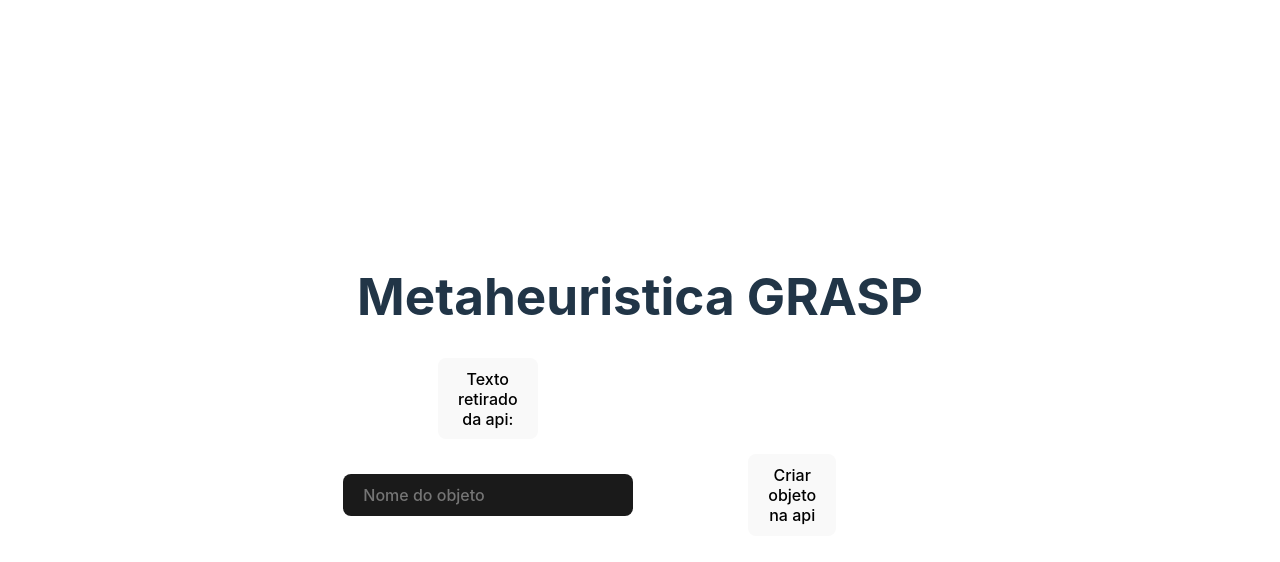
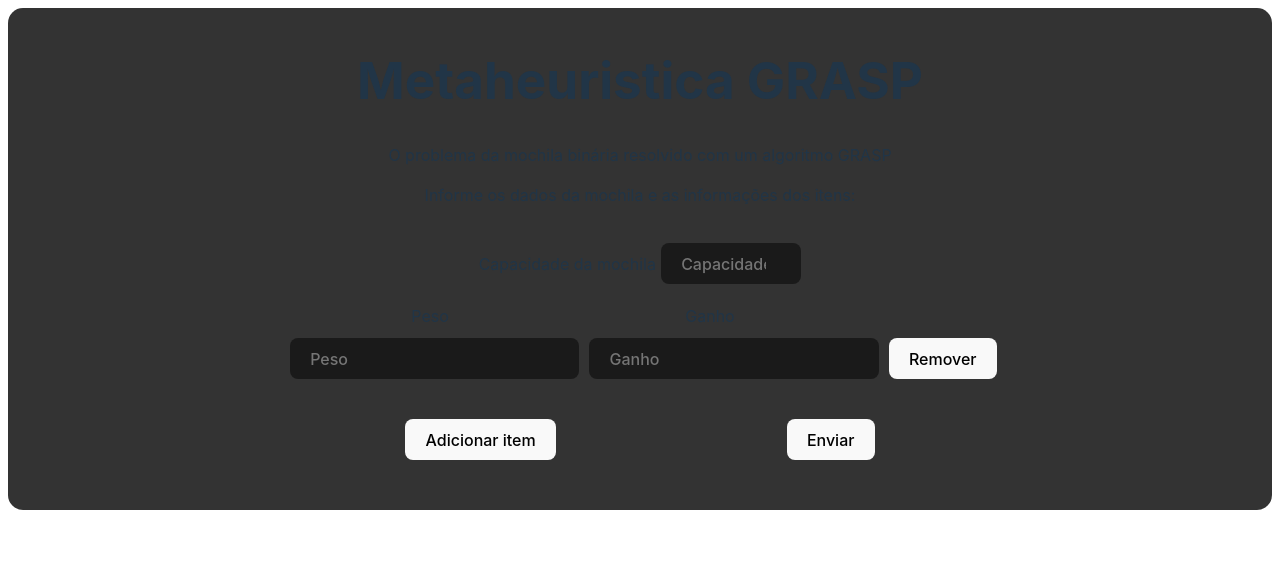
Before and after one commit to BrunoNC22/Metaheuristica-Grasp-View, a React (Vite) app: page / in a window 1280 px wide. Shown: the top 562 px of the page. Built offline with nearby package versions, Linux system fonts and the light colour scheme.

Commit message:
refactor: entire view refactor

```diff
--- a/index.cjs
+++ b/index.cjs
@@ -4,7 +4,7 @@ const app = express();
 
 app.use(express.static(path.join(__dirname, "dist")));
 
-app.get("/", function (req, res) {
+app.get("/*", function (req, res) {
   res.sendFile(path.join(__dirname, "dist", "index.html"));
 });
 
--- a/src/App.css
+++ b/src/App.css
@@ -4,40 +4,90 @@
   text-align: center;
 }
 
-.logo {
-  height: 6em;
-  padding: 1.5em;
-  will-change: filter;
-  transition: filter 300ms;
-}
-.logo:hover {
-  filter: drop-shadow(0 0 2em #646cffaa);
-}
-.logo.react:hover {
-  filter: drop-shadow(0 0 2em #61dafbaa);
+.container {
+  background-color: #333333;
+  border-radius: 15px;
+  padding: 10px 0px;
 }
 
-@keyframes logo-spin {
-  from {
-    transform: rotate(0deg);
-  }
-  to {
-    transform: rotate(360deg);
-  }
+.pre-form {
+  display: flex;
+  justify-content: center;
+  margin: 0px auto;
+  width: 100%;
 }
 
-@media (prefers-reduced-motion: no-preference) {
-  a:nth-of-type(2) .logo {
-    animation: logo-spin infinite 20s linear;
-  }
+.form {
+  width: 700px;
 }
 
-.card {
-  padding: 2em;
+.input-header {
+  display: grid;
+  grid-template-columns: 2fr 2fr 1fr;
 }
 
-.read-the-docs {
-  color: #888;
+.capacidade-div {
+  display: flex;
+  justify-content: center;
+  align-items: center;
+  margin: 20px 0px;
+}
+
+.capacidade {
+  width: 100px;
+  margin-left: 5px;
+}
+
+.item {
+  margin: 10px 0px;
+  display: grid;
+  justify-content: space-between;
+  grid-template-columns: 2fr 2fr 1fr;
+  gap: 10px;
+}
+
+.form-buttons {
+  margin: 40px 0px;
+  display: flex;
+  justify-content: space-around;
+}
+
+.itens {
+  width: 100%;
+  display: grid;
+  justify-content: center;
+}
+.itens-head {
+  width: 450px;
+  display: grid;
+  grid-template-columns: 1fr 3fr 3fr;
+  border-bottom: 1px solid #242424;
+}
+
+.response-item {
+  width: 450px;
+  display: grid;
+  grid-template-columns: 1fr 3fr 3fr;
+  border-top: 1px solid #242424;
+}
+
+.total {
+  width: 100%;
+  display: grid;
+  justify-content: center;
+}
+
+.total__ {
+  background-color: #242424;
+  border-radius: 15px;
+  width: 400px;
+  display: grid;
+  grid-template-columns: 1fr 1fr;
+}
+
+.total p {
+  font-size: 20px;
+  font-weight: bolder;
 }
 
 input {
@@ -50,24 +100,3 @@ input {
   background-color: #1a1a1a;
   transition: border-color 0.25s;
 }
-.conteudo {
-  display: grid;
-  grid-template-columns: 1fr 1fr;
-  gap: 15px;
-  justify-content: center;
-  align-items: center;
-}
-
-.test-response-button {
-  width: min-content;
-  justify-self: center;
-}
-
-.test-response {
-  margin: 0 auto;
-}
-
-.obj-response {
-  margin: 0 auto;
-  grid-column: 1 / 3;
-}
--- a/src/App.jsx
+++ b/src/App.jsx
@@ -1,14 +1,17 @@
 import { useState } from "react";
-import reactLogo from "./assets/react.svg";
-import viteLogo from "/vite.svg";
 import "./App.css";
 
-async function getText() {
+async function createObj(requestObj) {
   const url =
     "https://metaheuristica-grasp-api-production.up.railway.app/teste";
   const options = {
-    method: "GET",
+    method: "POST",
+    headers: {
+      "Content-Type": "application/json",
+    },
+    body: JSON.stringify(requestObj),
   };
+
   try {
     const response = await fetch(url, options);
     return response;
@@ -18,96 +21,171 @@ async function getText() {
   }
 }
 
-async function createObj(text) {
-  const graph = { nome: text };
+function App() {
+  const [itens, setItens] = useState([{ peso: undefined, valor: undefined }]);
 
-  const url =
-    "https://metaheuristica-grasp-api-production.up.railway.app/teste";
-  const options = {
-    method: "POST",
-    headers: {
-      "Content-Type": "application/json",
-    },
-    body: JSON.stringify(graph),
+  const [capacidade, setCapacidade] = useState(undefined);
+
+  const [isRequestSend, setIsRequestSend] = useState(false);
+
+  const [responseObj, setResponseObj] = useState([]);
+
+  const handleFormChange = (index, event) => {
+    try {
+      let data = [...itens];
+      data[index][event.target.name] = parseInt(event.target.value);
+      setItens(data);
+    } catch (e) {}
   };
-  try {
-    const response = await fetch(url, options);
-    return response;
-  } catch (error) {
-    console.error("Error:", error);
-    throw new Error("An error occurred while making the GET request.");
-  }
-}
 
-async function showText() {
-  const apiText = document.getElementById("api-text");
-  const graph = {};
-  try {
-    const resp = await getText();
-    if (resp.status === 200) {
-      graph.value = await resp.json();
+  const addItens = () => {
+    let newItem = { peso: undefined, valor: undefined };
+
+    let data = [...itens];
+    data.push(newItem);
+    setItens(data);
+  };
+
+  const submitEventHandler = async (event) => {
+    event.preventDefault();
+    let data = {
+      capacidade: capacidade,
+      numeroDeItens: itens.length,
+      itens: itens,
+    };
+
+    try {
+      setIsRequestSend(true);
+      console.log(data);
+      const resp = await createObj(data);
+      if (resp.status === 200) {
+        setResponseObj(await resp.json());
+      }
+    } catch (error) {
+      console.error("Error:", error);
+      throw new Error("An error occurred while making the POST request.");
     }
-  } catch (error) {
-    console.error("Error:", error);
-    throw new Error("An error occurred while making the GET request.");
-  }
+  };
 
-  apiText.textContent = graph.value.nome;
-}
+  const removeItem = (index) => {
+    let data = [...itens];
+    data.splice(index, 1);
+    setItens(data);
+  };
 
-async function getObjText() {
-  const inputText = document.getElementById("input-text");
-  const text = document.getElementById("api-new-obj-response");
-  const graph = {};
+  const calcularGanhoTotal = () => {
+    let ganho = 0;
 
-  try {
-    const resp = await createObj(inputText.value);
-    if (resp.status === 200) {
-      graph.value = await resp.json();
+    for (let obj in responseObj) {
+      ganho += responseObj[obj].valor;
     }
-  } catch (error) {
-    console.error("Error:", error);
-    throw new Error("An error occurred while making the GET request.");
-  }
 
-  inputText.value = "";
-  text.textContent = graph.value.nome;
-}
+    return ganho;
+  };
 
-function App() {
-  const [count, setCount] = useState(0);
+  const calcularPesoTotal = () => {
+    let peso = 0;
+
+    for (let obj in responseObj) {
+      peso += responseObj[obj].peso;
+    }
+
+    return peso;
+  };
 
   return (
     <>
-      <div>
-        {/*
-        <a href="https://react.dev" target="_blank">
-          <img src={reactLogo} className="logo react" alt="React logo" />
-        </a>
-        */}
-      </div>
-      <h1>Metaheuristica GRASP</h1>
-      <div className="conteudo">
-        <button onClick={showText} className="button test-response-button">
-          Texto retirado da api:
-        </button>
-        <div className="test-response">
-          <p id="api-text"></p>
+      <div className="container">
+        <h1>Metaheuristica GRASP</h1>
+        <p>O problema da mochila binária resolvido com um algoritmo GRASP</p>
+        <p>Informe os dados da mochila e as informações dos itens:</p>
+        <div className="pre-form">
+          <form action="POST" onSubmit={submitEventHandler} className="form">
+            <div className="capacidade-div">
+              Capacidade da mochila
+              <input
+                type="number"
+                name="capacidade"
+                placeholder="Capacidade da mochila"
+                value={capacidade}
+                onChange={(e) => setCapacidade(parseInt(e.target.value))}
+                className="capacidade"
+              />
+            </div>
+            <div className="input-header">
+              <div>Peso</div>
+              <div>Ganho</div>
+            </div>
+            {itens.map((item, index) => (
+              <div key={index} className="item">
+                <input
+                  type="number"
+                  placeholder="Peso"
+                  name="peso"
+                  value={item.peso}
+                  onChange={(e) => handleFormChange(index, e)}
+                ></input>
+                <input
+                  type="number"
+                  placeholder="Ganho"
+                  name="valor"
+                  value={item.valor}
+                  onChange={(e) => handleFormChange(index, e)}
+                />
+                <button
+                  type="button"
+                  name="index"
+                  onClick={() => {
+                    removeItem(index);
+                  }}
+                >
+                  Remover
+                </button>
+              </div>
+            ))}
+            <div className="form-buttons">
+              <button type="button" onClick={addItens}>
+                Adicionar item
+              </button>
+              <button type="submit">Enviar</button>
+            </div>
+          </form>
         </div>
 
-        <input
-          id="input-text"
-          className="input"
-          placeholder="Nome do objeto"
-          type="text"
-        ></input>
-        <button className="button test-response-button" onClick={getObjText}>
-          Criar objeto na api
-        </button>
-
-        <div className="obj-response">
-          <p id="api-new-obj-response"></p>
-        </div>
+        {isRequestSend ? (
+          responseObj ? (
+            <div className="response">
+              <div className="quantidade">
+                {"Quantidade de itens possiveis de serem colocados na bolsa " +
+                  responseObj.length}
+              </div>
+              <div className="itens">
+                <div className="itens-head">
+                  <p>#</p>
+                  <p>peso</p>
+                  <p>valor</p>
+                </div>
+                {responseObj.map((item, index) => (
+                  <div className="response-item" key={index}>
+                    <p>{index + 1}</p>
+                    <p>{item.peso}</p>
+                    <p>{item.valor}</p>
+                  </div>
+                ))}
+              </div>
+              <div className="total">
+                <div className="total__">
+                  <p>Ganho total: {calcularGanhoTotal()}</p>
+                  <p>Peso total: {calcularPesoTotal()}</p>
+                </div>
+              </div>
+            </div>
+          ) : (
+            <div className="response">Carregando...</div>
+          )
+        ) : (
+          <div className="response"></div>
+        )}
       </div>
     </>
   );
--- a/src/index.css
+++ b/src/index.css
@@ -2,6 +2,7 @@
   font-family: Inter, system-ui, Avenir, Helvetica, Arial, sans-serif;
   line-height: 1.5;
   font-weight: 400;
+  box-sizing: border-box;
 
   color-scheme: light dark;
   color: rgba(255, 255, 255, 0.87);
@@ -23,13 +24,7 @@ a:hover {
   color: #535bf2;
 }
 
-body {
-  margin: 0;
-  display: flex;
-  place-items: center;
-  min-width: 320px;
-  min-height: 100vh;
-}
+
 
 h1 {
   font-size: 3.2em;
```
